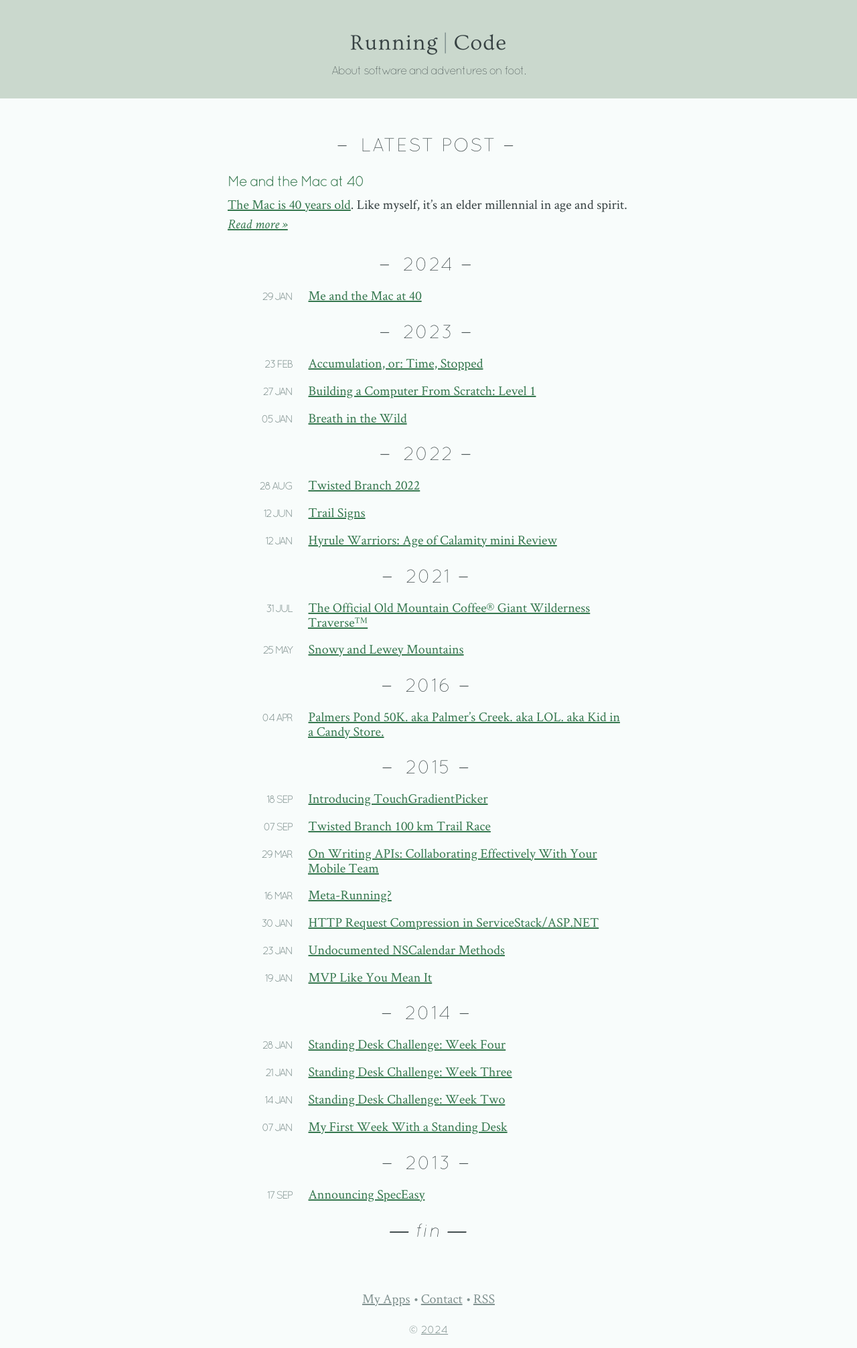
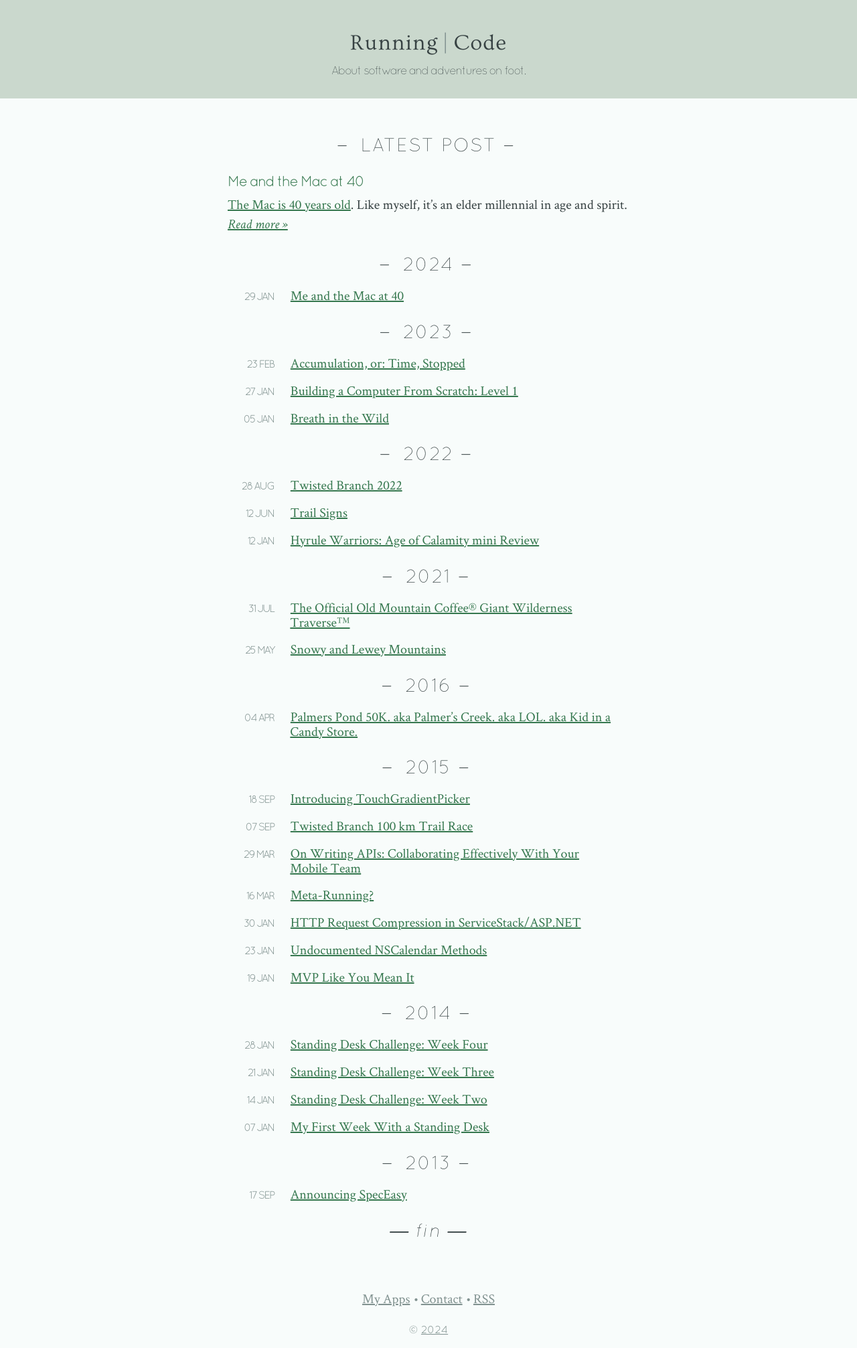
Before and after one commit to mmertsock/mmertsock.github.io, a Jekyll site: the page built from index.html, in a window 1280 px wide. Shown: the whole page at 67% size. Built offline with Jekyll 4.4.1, drawn with Linux system fonts in a browser that asks for light colours.

Commit message:
mobile margins, full bleed on accumulation

```diff
--- a/_layouts/empty.html
+++ b/_layouts/empty.html
@@ -4,7 +4,7 @@
 <head>
 	<meta charset="UTF-8">
 	<meta http-equiv="X-UA-Compatible" content="IE=edge,chrome=1">
-	<meta name="viewport" content="width=device-width, initial-scale=1.0, user-scalable=yes">
+	<meta name="viewport" content="width=device-width, initial-scale=1.0, user-scalable=yes, viewport-fit=cover">
 	<meta name="description" content="{% if page.excerpt %}{{ page.excerpt | strip_html | truncate: 160 }}{% else %}{{ site.description }}{% endif %}">
 
 	<meta property="og:title" content="{{ page.title | xml_escape }}">
--- a/css/main.css
+++ b/css/main.css
@@ -347,8 +347,8 @@ section.archive h2:last-child {
 
 .archive li {
     margin: 14pt 0;
-    padding-left: 90pt;
-    padding-right: 8pt; /* visually balance the perceived indent of <time>s */
+    padding-left: 70pt;
+    padding-right: 15pt; /* visually balance the perceived indent of <time>s */
     line-height: 16pt;
     -webkit-hyphens: none;
     hyphens: none;
@@ -356,8 +356,8 @@ section.archive h2:last-child {
 
 .archive time {
     display: inline-block;
-    width: 67pt;
-    margin-left: -85pt;
+    width: 47pt;
+    margin-left: -65pt;
     margin-right: 15pt;
     text-align: right;
 }
@@ -438,13 +438,13 @@ p.triforce span {
     }
 
     .archive li {
-        padding-left: 70pt;
+        padding-left: 45pt;
         padding-right: 4pt;
     }
 
     .archive time {
-        width: 65pt;
-        margin-left: -70pt;
+        width: 40pt;
+        margin-left: -45pt;
         margin-right: 1pt;
     }
 
```
